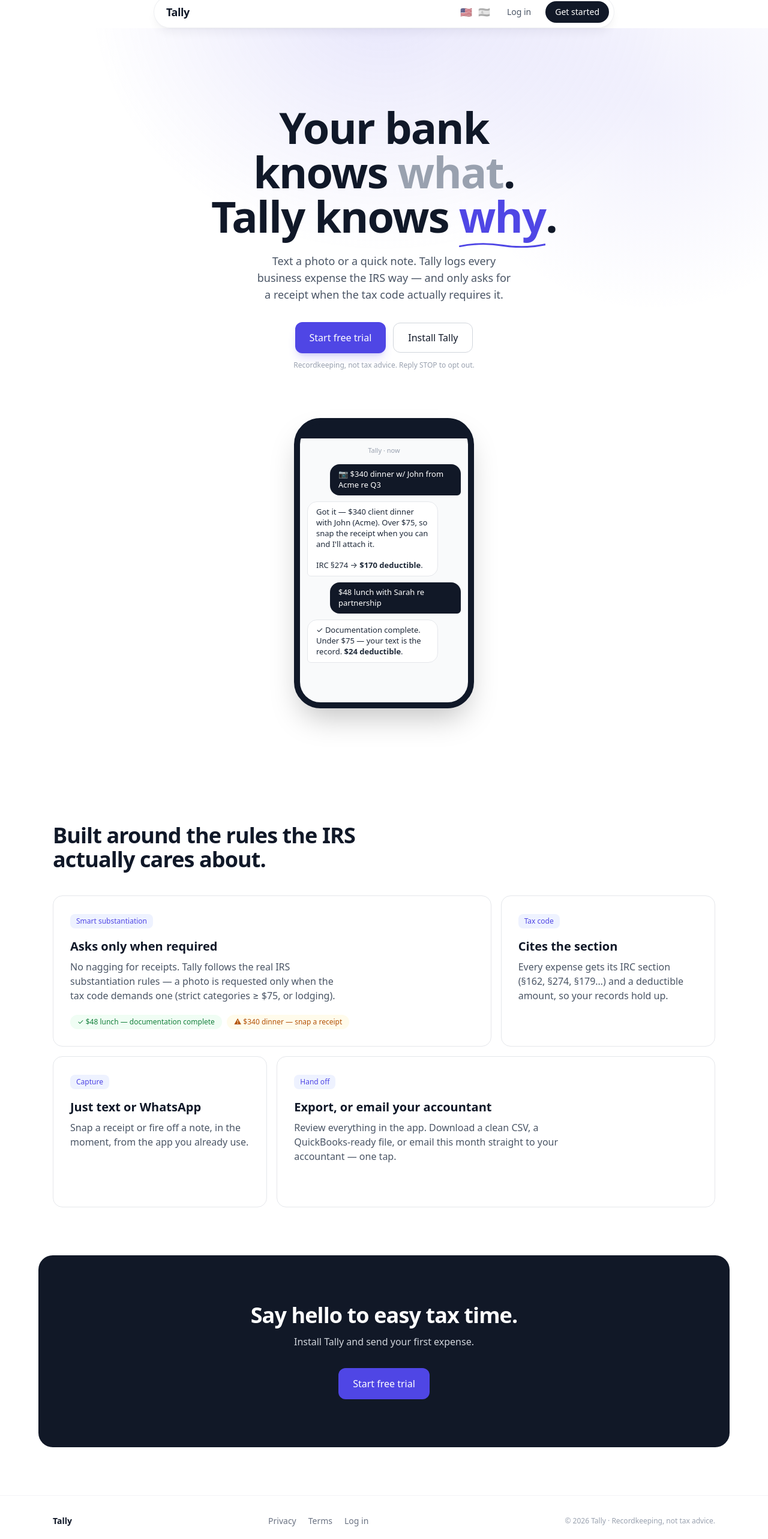
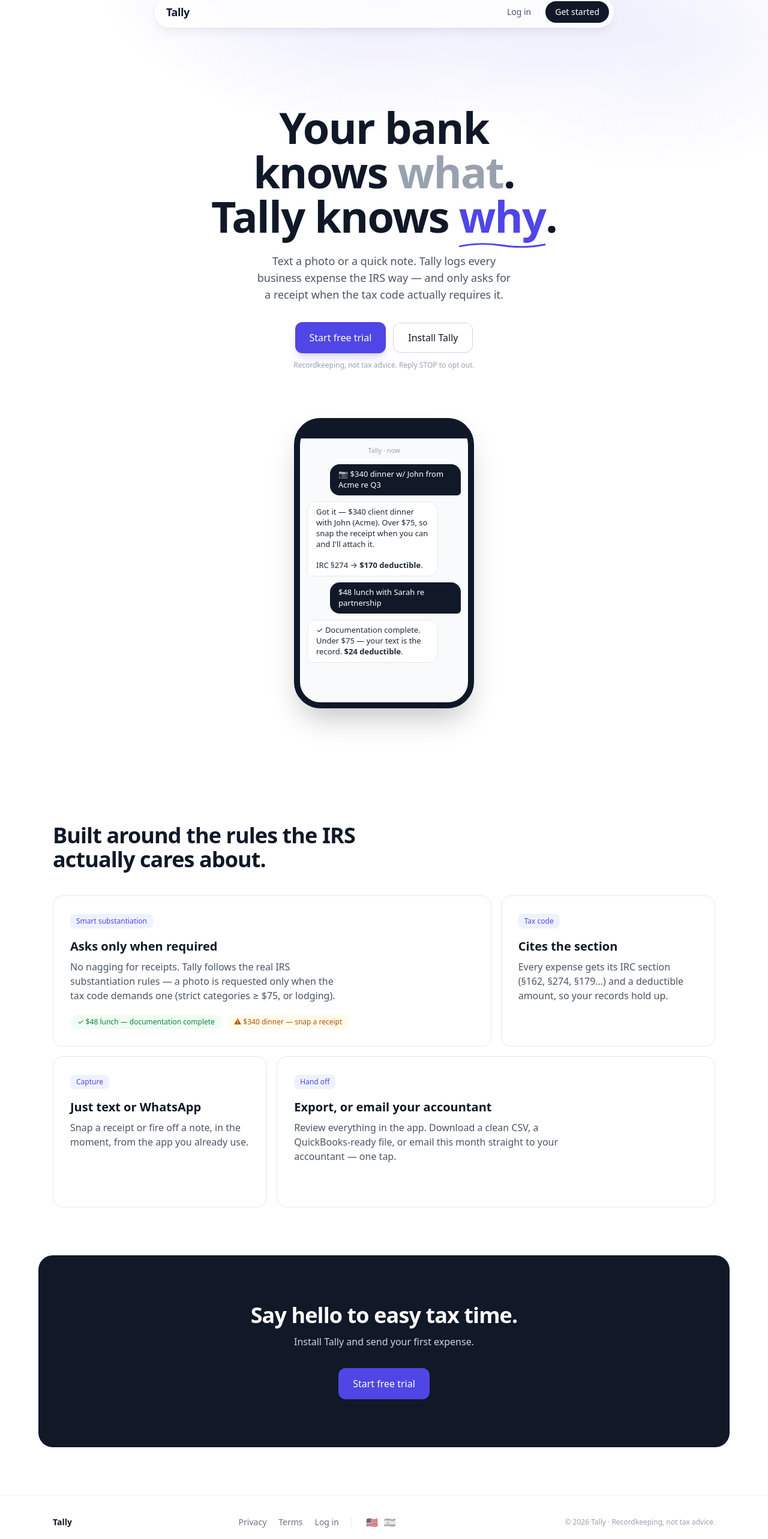
Before and after one commit to jamespotash0/taxexpense, a Next.js app: page / in a window 1280 px wide. Shown: the part 23-2589 px from the top of the page at 60% size. Built offline with nearby package versions, Linux system fonts and the light colour scheme; no server answers.

Commit message:
small update to landing page

```diff
--- a/src/app/page.tsx
+++ b/src/app/page.tsx
@@ -20,13 +20,15 @@
   ];
 
   return (
-    <div className="text-gray-900">
+    <div className="relative overflow-hidden text-gray-900">
+      {/* Accent glow spans from the very top — behind the nav — so there's no white seam. */}
+      <div className="hero-glow pointer-events-none absolute inset-x-0 top-0 -z-10 h-[820px]" />
+
       {/* Nav — floating pill that sticks near the top */}
       <header className="sticky top-0 z-30 px-4 pt-4">
         <nav className="mx-auto flex max-w-3xl items-center justify-between gap-4 rounded-full border border-gray-200/70 bg-white/80 py-2 pl-5 pr-2 shadow-lg shadow-gray-900/5 backdrop-blur-md">
           <span className="text-lg font-semibold tracking-tight">Tally</span>
           <div className="flex items-center gap-2 text-sm">
-            <LocaleSwitcher current={locale} />
             <Link href="/login" className="rounded-full px-4 py-2 text-gray-600 hover:text-gray-900">{t.nav.login}</Link>
             <Link href="/start" className="rounded-full bg-primary px-4 py-2 font-medium text-white transition-colors hover:bg-primary-hover">
               {t.nav.getStarted}
@@ -36,8 +38,7 @@
       </header>
 
       {/* Hero — headline-first, centered (Linear-style); phone cinematic reveals on scroll */}
-      <section className="relative overflow-hidden">
-        <div className="hero-glow pointer-events-none absolute inset-0 -z-10" />
+      <section className="relative">
         <div className="mx-auto max-w-3xl px-6 pt-24 text-center md:pt-32">
           <h1 className="reveal text-balance text-5xl font-semibold leading-[1.03] tracking-tight sm:text-6xl md:text-7xl">
             <span className="block">
@@ -124,10 +125,12 @@
       <footer className="border-t border-gray-100">
         <div className="mx-auto flex max-w-6xl flex-col gap-3 px-6 py-8 text-sm text-gray-500 sm:flex-row sm:items-center sm:justify-between">
           <span className="font-semibold text-gray-900">Tally</span>
-          <div className="flex gap-5">
-            <Link href="/privacy" className="hover:text-gray-900">Privacy</Link>
-            <Link href="/terms" className="hover:text-gray-900">Terms</Link>
+          <div className="flex items-center gap-5">
+            <Link href="/privacy" className="hover:text-gray-900">{t.footer.privacy}</Link>
+            <Link href="/terms" className="hover:text-gray-900">{t.footer.terms}</Link>
             <Link href="/login" className="hover:text-gray-900">{t.nav.login}</Link>
+            <span className="h-4 w-px bg-gray-200" aria-hidden />
+            <LocaleSwitcher current={locale} />
           </div>
           <span className="text-xs text-gray-400">© {new Date().getFullYear()} Tally · {t.footer.tagline}</span>
         </div>
--- a/src/i18n/dictionaries.ts
+++ b/src/i18n/dictionaries.ts
@@ -36,7 +36,7 @@
     t4body: 'Review everything in the app. Download a clean CSV, a QuickBooks-ready file, or email this month straight to your accountant — one tap.',
   },
   cta: { heading: 'Say hello to easy tax time.', sub: 'Text {number} with your first expense.', subNoNumber: 'Install Tally and send your first expense.', button: 'Start free trial' },
-  footer: { tagline: 'Recordkeeping, not tax advice.' },
+  footer: { tagline: 'Recordkeeping, not tax advice.', privacy: 'Privacy', terms: 'Terms' },
   install: { button: 'Install Tally', help: 'On iPhone: tap Share → “Add to Home Screen.” On Android: menu → “Install app.”', installed: 'Installed ✓ — find Tally on your home screen.' },
   onboarding: {
     q1: 'What kind of work do you do?',
@@ -253,7 +253,7 @@
     t4body: 'Revisa todo en la app. Descarga un CSV limpio, un archivo listo para QuickBooks, o envía el mes a tu contador — con un toque.',
   },
   cta: { heading: 'Dile hola a una temporada de impuestos fácil.', sub: 'Escribe a {number} con tu primer gasto.', subNoNumber: 'Instala Tally y envía tu primer gasto.', button: 'Comenzar prueba gratis' },
-  footer: { tagline: 'Llevar registros, no asesoría fiscal.' },
+  footer: { tagline: 'Llevar registros, no asesoría fiscal.', privacy: 'Privacidad', terms: 'Términos' },
   install: { button: 'Instalar Tally', help: 'En iPhone: toca Compartir → “Agregar a inicio”. En Android: menú → “Instalar app”.', installed: 'Instalada ✓ — busca Tally en tu pantalla de inicio.' },
   onboarding: {
     q1: '¿A qué te dedicas?',
```
